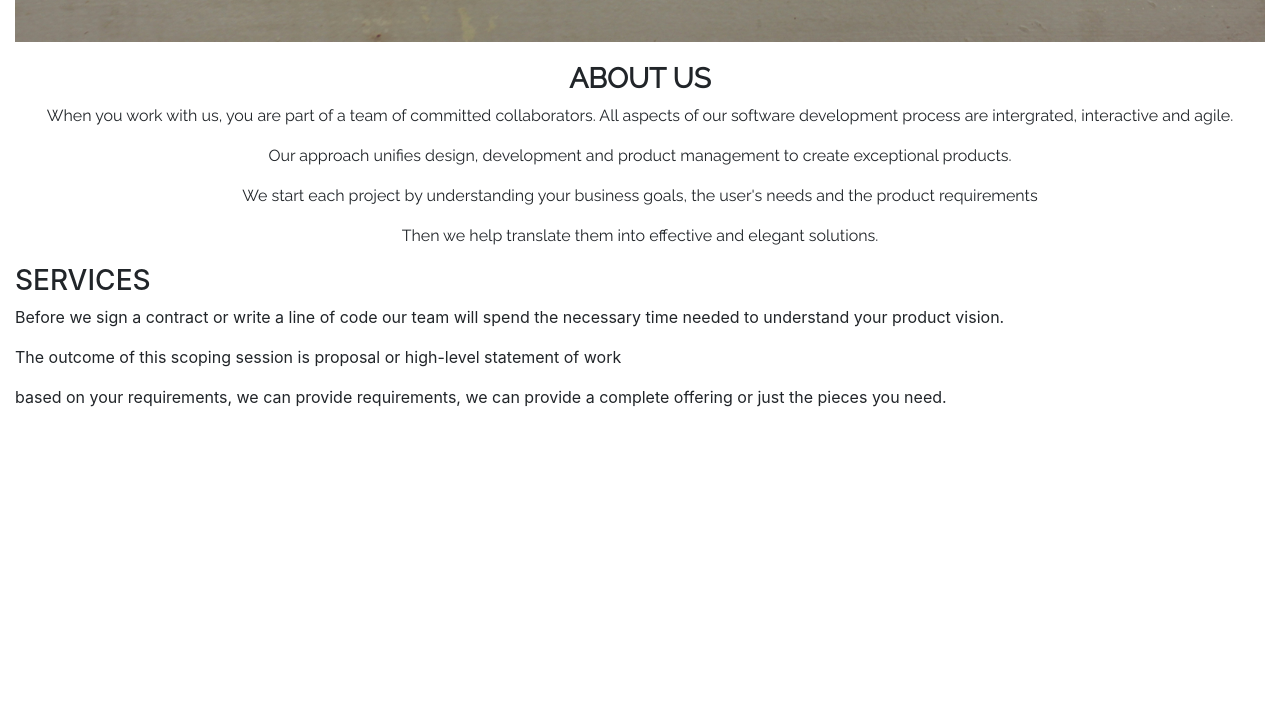
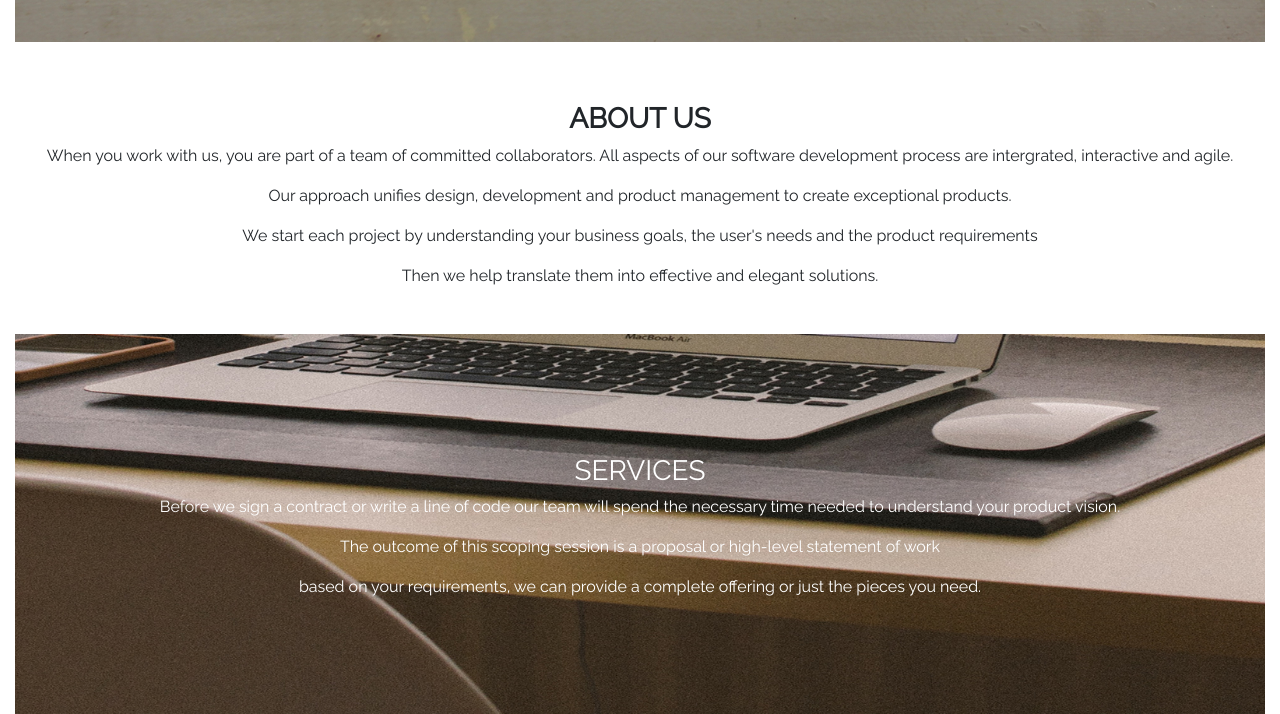
Before and after one commit to IanMK-1/delani-studio, a plain HTML site: page index.html in a window 1280 px wide. Shown: the part 758-1472 px from the top of the page. Before the commit the page ends 1183 px from the top, so only its background shows below. Drawn offline with Linux system fonts and the light colour scheme.

Commit message:
Add the background image for services section

```diff
--- a/css/styles.css
+++ b/css/styles.css
@@ -27,8 +27,22 @@
 .aboutus {
     text-align: center;
     font-family: 'Raleway', sans-serif;
+    padding-bottom: 30px;
 }
 .aboutus h3 {
-    padding-top: 20px;
+    padding-top: 60px;
     font-weight: bold;
 }
+.services {
+    background-image: url("../images/backgrounds/s_image.jpg");
+    background-size: cover;
+    background-repeat: no-repeat;
+    background-position: center center;
+    text-align: center;
+    font-family: 'Raleway', sans-serif;
+    color: white;
+    height: 380px;
+}
+.services h3 {
+    padding-top: 120px;
+}
--- a/index.html
+++ b/index.html
@@ -45,12 +45,10 @@
                         <p>Before we sign a contract or write a line of code our team will spend
                             the necessary time needed to understand your product vision.
                         </p>
-                        <p>The outcome of this scoping session is proposal or high-level statement
+                        <p>The outcome of this scoping session is a proposal or high-level statement
                             of work
                         </p>
-                        <p>based on your requirements, we can provide requirements, we can provide a complete
-                            offering or just the pieces you need.
-                        </p>
+                        <p>based on your requirements, we can provide a complete offering or just the pieces you need. </p>
                     </div>
                 </div>
             </div>
```
